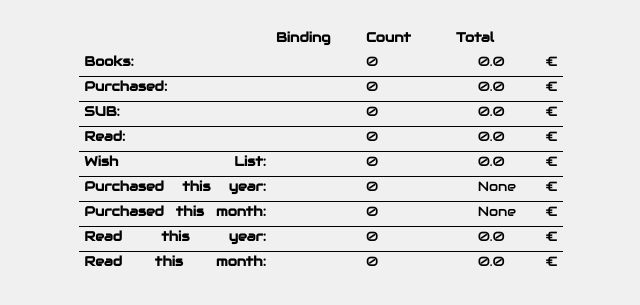
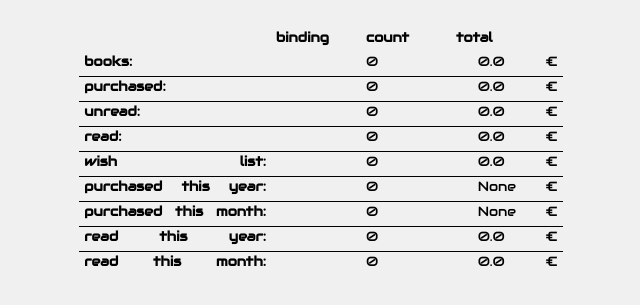
Before and after one commit to jnphilipp/buecher, a Django app: page /books/statistics/ in a window 1280 px wide. Shown: the part 44-349 px from the top of the page, without its empty margins (319-959 px from the left). Run offline with Django 3.2, Linux system fonts and the light colour scheme; data that the repository does not hold is empty; parts of the project's set-up code (start-up, migrations or seed data) failed here and were passed over.

Commit message:
Style fixes.

```diff
--- a/templates/books/detail.html
+++ b/templates/books/detail.html
@@ -11,10 +11,10 @@
 			<h1>{{ book.title }}<a href="{% url 'admin:books_book_change' book.id %}"><i class="ui-icon ui-icon-pencil" style="display: inline-block;"></i></a></h1>
 			<ul class="clear">
 				{% if book.series %}
-					<li><b>Series:</b> Volume {{ book.volume }} of <a href="{% url 'books.views.index' %}?search={{ book.series }}">{{ book.series }}</a></li>
+					<li><b>series:</b> Volume {{ book.volume }} of <a href="{% url 'books.views.index' %}?search={{ book.series }}">{{ book.series }}</a></li>
 				{% endif %}
 				{% if book.authors.count != 0 %}
-					<li><b>Authors:</b>
+					<li><b>authors:</b>
 						{% for author in book.authors.all %}
 							<a href="{% url 'books.views.index' %}?search={{ author }}">{{ author }}</a>{%if not forloop.last %},{% endif %}
 						{% endfor %}
--- a/templates/books/publishing_list.html
+++ b/templates/books/publishing_list.html
@@ -6,7 +6,7 @@
 		<select name="month">
 			<option value="-1"{% ifequal selected_month -1 %} selected{% endifequal %}></option>
 			{% for month in months %}
-				<option value="{{ forloop.counter }}"{% ifequal forloop.counter selected_month %} selected{% endifequal %}>{{ month }}</option>
+				<option value="{{ forloop.counter }}"{% ifequal forloop.counter selected_month %} selected{% endifequal %}>{{ month|lower }}</option>
 			{% endfor %}
 		</select>
 		<select name="year">
--- a/templates/books/statistics.html
+++ b/templates/books/statistics.html
@@ -4,12 +4,12 @@
 <table class="statistics">
 	<tr>
 		<th style="padding-right: 8em;"></th>
-		<th style="text-align: center;">Binding</th>
-		<th style="text-align: right;">Count</th>
-		<th style="text-align: right;">Total</th>
+		<th style="text-align: center;">binding</th>
+		<th style="text-align: right;">count</th>
+		<th style="text-align: right;">total</th>
 	</tr>
 	<tr>
-		<th> Books: </th>
+		<th> books: </th>
 		<td></td>
 		<td class="right"> {{ statistics.book_count }} </td>
 		<td class="right" style="padding-left: 2em;"> {{ statistics.book_sum.sum|default_if_none:"0.0" }} &euro; </td>
@@ -23,7 +23,7 @@
 		</tr>
 	{% endfor %}
 	<tr class="border_top">
-		<th> Purchased: </th>
+		<th> purchased: </th>
 		<td></td>
 		<td class="right"> {{ statistics.purchased_count }} </td>
 		<td class="right" style="padding-left: 2em;"> {{ statistics.purchased_sum.sum|default_if_none:"0.0" }} &euro; </td>
@@ -37,7 +37,7 @@
 		</tr>
 	{% endfor %}
 	<tr class="border_top">
-		<th> SUB: </th>
+		<th> unread: </th>
 		<td></td>
 		<td class="right"> {{ statistics.sub_count }} </td>
 		<td class="right" style="padding-left: 2em;"> {{ statistics.sub_sum.sum|default_if_none:"0.0" }} &euro; </td>
@@ -51,7 +51,7 @@
 		</tr>
 	{% endfor %}
 	<tr class="border_top">
-		<th> Read: </th>
+		<th> read: </th>
 		<td></td>
 		<td class="right"> {{ statistics.read_count }} </td>
 		<td class="right" style="padding-left: 2em;"> {{ statistics.read_sum.sum|default_if_none:"0.0" }} &euro; </td>
@@ -65,7 +65,7 @@
 		</tr>
 	{% endfor %}
 	<tr class="border_top">
-		<th> Wish List: </th>
+		<th> wish list: </th>
 		<td></td>
 		<td class="right"> {{ statistics.wishlist_count }} </td>
 		<td class="right" style="padding-left: 2em;"> {{ statistics.wishlist_sum.sum|default_if_none:"0.0" }} &euro; </td>
@@ -79,7 +79,7 @@
 		</tr>
 	{% endfor %}
 	<tr class="border_top">
-		<th> Purchased this year: </th>
+		<th> purchased this year: </th>
 		<td></td>
 		<td class="right"> {{ statistics.year_purchased_count }} </td>
 		<td class="right" style="padding-left: 2em;"> {{ statistics.year_purchased_sum.sum }} &euro; </td>
@@ -93,7 +93,7 @@
 		</tr>
 	{% endfor %}
 	<tr class="border_top">
-		<th> Purchased this month: </th>
+		<th> purchased this month: </th>
 		<td></td>
 		<td class="right"> {{ statistics.month_purchased_count }} </td>
 		<td class="right" style="padding-left: 2em;"> {{ statistics.month_purchased_sum.sum }} &euro; </td>
@@ -107,7 +107,7 @@
 		</tr>
 	{% endfor %}
 	<tr class="border_top">
-		<th> Read this year: </th>
+		<th> read this year: </th>
 		<td></td>
 		<td class="right"> {{ statistics.year_read_count }} </td>
 		<td class="right" style="padding-left: 2em;"> {{ statistics.year_read_sum.sum|default_if_none:"0.0" }} &euro; </td>
@@ -121,7 +121,7 @@
 		</tr>
 	{% endfor %}
 	<tr class="border_top">
-		<th> Read this month: </th>
+		<th> read this month: </th>
 		<td></td>
 		<td class="right"> {{ statistics.month_read_count }} </td>
 		<td class="right" style="padding-left: 2em;"> {{ statistics.month_read_sum.sum|default_if_none:"0.0" }} &euro; </td>
```
